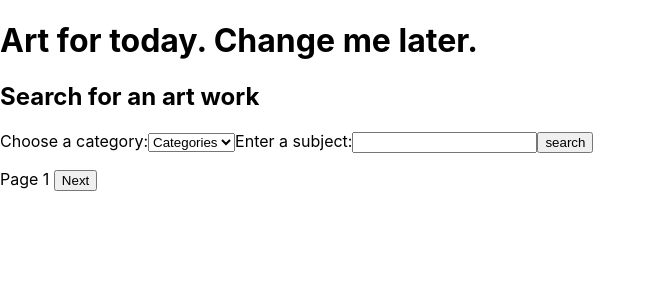
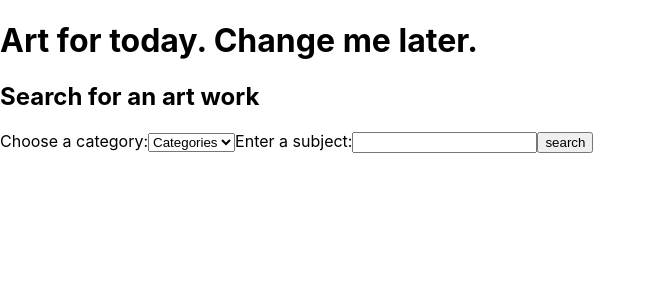
Before and after one commit to mr-mckenzie/w8_d1_lab, a React (Create React App) app: page / in a window 1280 px wide. Shown: the top 300 px of the page, without its empty margins (0-656 px from the left). Built offline with nearby package versions, Linux system fonts and the light colour scheme.

Commit message:
fixed button added some colour

```diff
--- a/src/components/ArtDisplay.js
+++ b/src/components/ArtDisplay.js
@@ -1,16 +1,21 @@
 
 const ArtDisplay = ({ artWork, artWorkInfo }) => {
 
-
+    const colour = artWorkInfo.color
+    console.log("Artwork info:", artWorkInfo)
+    console.log("colour:", colour, colour.h, colour.s, colour.l)
+    const  styleString = `hsl(${colour.h} ${colour.s}% ${colour.l}%)`
 
 
     return (
-        <>
+        <article className="art-box" style={{backgroundColor: styleString }}>
             <h1>{artWork.title}</h1>
-            <h3>{artWorkInfo.medium_display}</h3>
             <h3>{artWorkInfo.artist_title}</h3>
-            <img src={`https://www.artic.edu/iiif/2/${artWorkInfo.image_id}/full/843,/0/default.jpg`} />
-        </>
+            <p>Medium: {artWorkInfo.medium_display}</p>
+            <>{artWorkInfo.place_of_origin}</>
+
+            <img src={`https://www.artic.edu/iiif/2/${artWorkInfo.image_id}/full/843,/0/default.jpg`} style={{width: "40%"}} />
+        </article>
     );
 };
 
--- a/src/components/ArtSearch.js
+++ b/src/components/ArtSearch.js
@@ -1,17 +1,17 @@
 import { useState } from "react"
 
-const ArtSearch = ({ getArt, setPage, page }) => {
+const ArtSearch = ({ getArt, setPage, setQuery, setCategory, query, category}) => {
 
-    const [query, setQuery] = useState("");
+    //const [query, setQuery] = useState("");
 
-    const [category, setCategory] = useState("")
+    //const [category, setCategory] = useState("")
 
     const handleSelectChange = (event) => {
-        setCategory(event.target.value)
+        setCategory((event.target.value).toLowerCase())
     }
 
     const handleQueryChange = (event) => {
-        setQuery(event.target.value)
+        setQuery((event.target.value).toLowerCase())
     };
 
     const handleSubmit = (event) => {
@@ -19,7 +19,7 @@ const ArtSearch = ({ getArt, setPage, page }) => {
         // newSearch(query);
         setPage(1)
         if (query && category) {
-            getArt(query.toLowerCase(), category, page)
+            getArt(query.toLowerCase(), category, 1)
             // setPage(1)
         }
 
@@ -32,10 +32,10 @@ const ArtSearch = ({ getArt, setPage, page }) => {
         <>
             <h2>Search for an art work</h2>
             <form onSubmit={handleSubmit}>
-            <label>
+            <label htmlFor="category">
                 Choose a category:
             </label>
-            <select onChange={handleSelectChange} required>
+            <select id ="category" onChange={handleSelectChange} required>
                 <option hidden value="">Categories</option>
                 <option value="q">Any</option>
                 <option value="query[term][artist_title]">Artist</option>
@@ -44,7 +44,7 @@ const ArtSearch = ({ getArt, setPage, page }) => {
             </select>
                 <label>
                     Enter a subject:
-                    <input type="text" value={query} onChange={handleQueryChange} required/>
+                    <input id="search" type="text" value={query} onChange={handleQueryChange} required/>
                 </label>
                 <input type="submit" value="search" />
             </form>
--- a/src/components/SearchList.js
+++ b/src/components/SearchList.js
@@ -3,6 +3,8 @@ import React, { useState } from 'react';
 
 
 const SearchList = ({ arts, clickedArtWork, changePage, page}) => {
+
+    //console.log("arts:", arts)
 
 
     const listComponents = arts.map((pieceArt) => {
@@ -18,11 +20,14 @@ const SearchList = ({ arts, clickedArtWork, changePage, page}) => {
             <ul>
                 {listComponents}
             </ul>
-            <div>
-            { (page > 1) ? <button onClick={() => changePage((pageNumber) => pageNumber-1)}>Previous</button> : null}
+            { (arts.length > 1) ? (
+                <div>
+            {  (page > 1) ? <button onClick={() => changePage(false, page)}>Previous</button> : null}
             <label>Page {page} </label>
-            <button onClick={() => changePage((pageNumber) => pageNumber+1)}>Next</button>
-            </div>
+            <button onClick={(event) => changePage(true, page)}>Next</button>
+            </div>)
+            :
+            null}
         </>
     );
 };
--- a/src/containers/ArtContainer.js
+++ b/src/containers/ArtContainer.js
@@ -5,11 +5,11 @@ import ArtDisplay from '../components/ArtDisplay';
 
 const ArtContainer = () => {
 
-    const [arts, setArts] = useState([])
+    const [art, setArt] = useState([])
     const [clickedArt, setClickArt] = useState(null)
     const [clickedArtInfo, setClickedArtInfo] = useState(null)
     const [page, setPage] = useState(1)
-    const [searchString, setSearchString] = useState("")
+    const [query, setQuery] = useState("")
     const [category, setCategory] = useState("")
 
 
@@ -26,26 +26,34 @@ const ArtContainer = () => {
     };
 
 
-    const getArt = function (yourSearch, category, pageInit) {
-        setArts([])
-        setCategory(category)
-        setSearchString(yourSearch)
-        // setPage(pageInit)
-        const url = `https://api.artic.edu/api/v1/artworks/search?${category}=${yourSearch}&page=${pageInit}&limit=10`
+    const getArt = function (yourSearch, category, pageInput) {
+
+        //setArt([])
+        const url = `https://api.artic.edu/api/v1/artworks/search?${category}=${yourSearch}&page=${pageInput}&limit=15`
+        console.log("url:", url)
         fetch(url)
             .then(res => res.json())
-            .then(artsData => setArts(artsData.data))
+            .then(artData => setArt(artData.data))
     }
 
-    const changePage = (pageChanged) => {
-        setPage(pageChanged)
-        getArt(searchString, category, page)
+    const changePage = (plusMinus, page) => {
+
+        let newPage = page
+
+        if (plusMinus === true) {
+            newPage++
+        } else {
+            newPage --
+        }
+        getArt(query, category, newPage)
+        setPage(newPage)
     }
+
 
     return (
         <>
-            <ArtSearch getArt={getArt} setPage={setPage} page={page}/>
-            <SearchList arts={arts} clickedArtWork={clickedArtWork} changePage={changePage} page={page}/>
+            <ArtSearch getArt={getArt} setPage={setPage} setQuery={setQuery} setCategory={setCategory} query={query} category={category}/>
+            <SearchList arts={art} clickedArtWork={clickedArtWork} changePage={changePage} page={page}/>
             {clickedArt && clickedArtInfo ? <ArtDisplay artWork={clickedArt} artWorkInfo={clickedArtInfo} /> : null}
 
         </>
```
